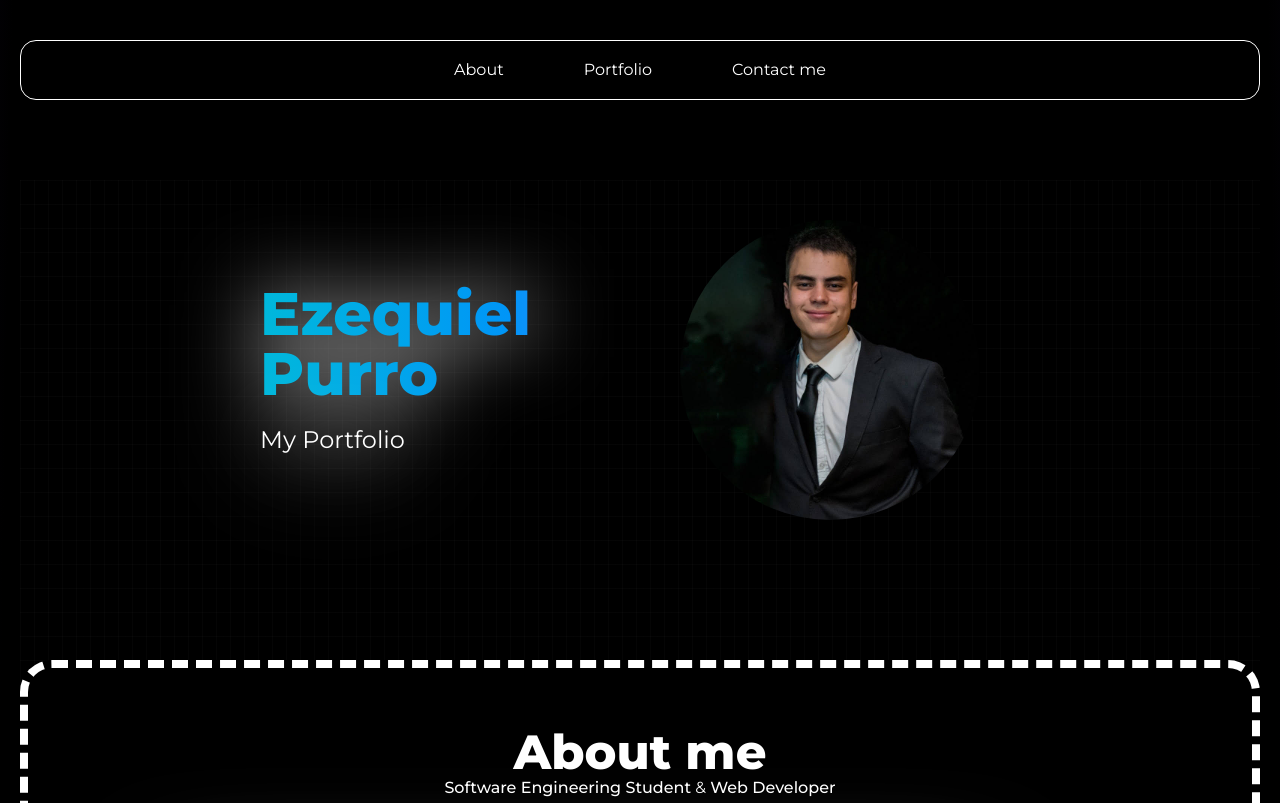
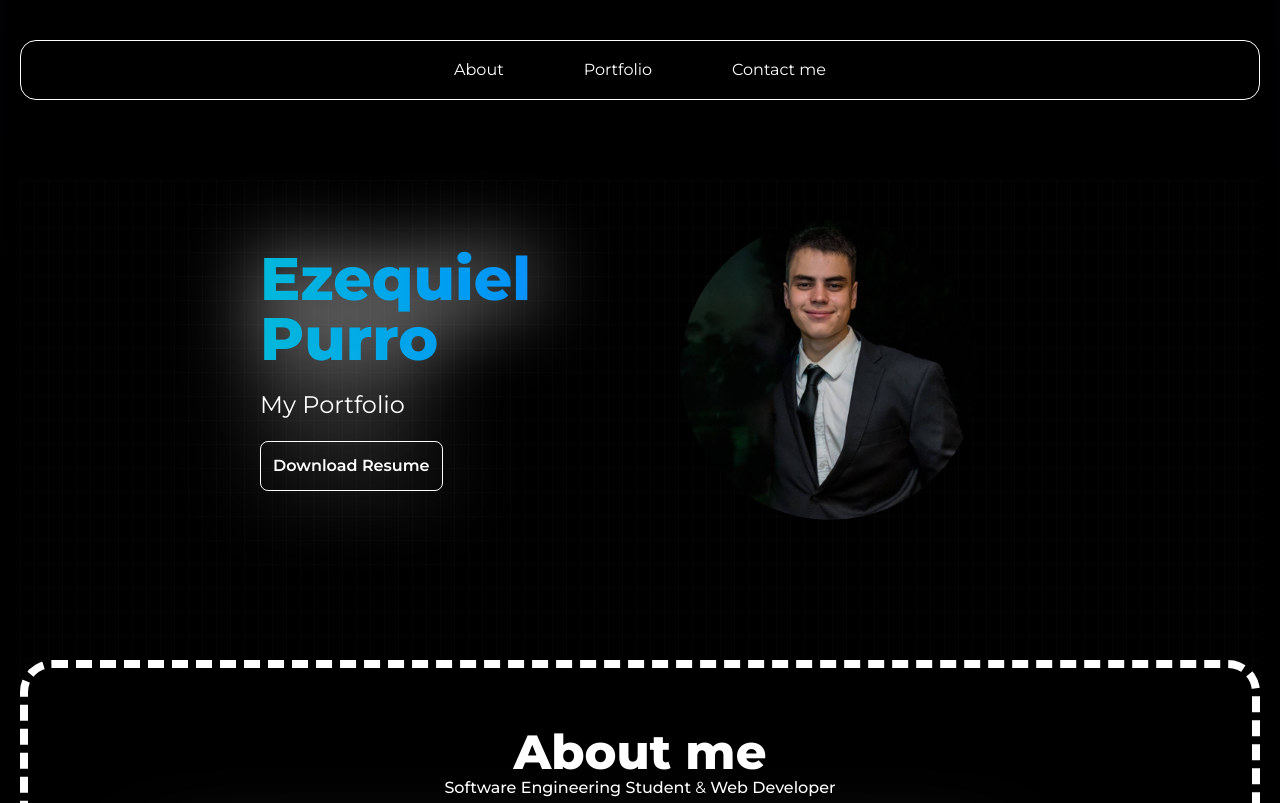
Before and after one commit to ezepurro/dev-portfolio, an Astro site: page / in a window 1280 px wide. Shown: the top 803 px of the page. Built offline with nearby package versions, Linux system fonts and the light colour scheme; Astro itself is replaced by a stand-in of ours.

Commit message:
resume added

```diff
--- a/package.json
+++ b/package.json
@@ -13,5 +13,8 @@
     "astro": "^5.3.0",
     "astro-icon": "^1.1.5",
     "tailwindcss": "^4.0.6"
+  },
+  "devDependencies": {
+    "@types/aos": "^3.0.7"
   }
 }
--- a/src/components/Welcome.astro
+++ b/src/components/Welcome.astro
@@ -6,6 +6,9 @@
             Ezequiel Purro
         </h1>
         <p class="mt-5 text-lg md:text-xl lg:text-2xl" style="filter: drop-shadow(0 0 40px rgb(255, 255, 255))">My Portfolio</p>
+        <a href="/cv.pdf" download class="mt-5 px-3 py-3 text-white border font-semibold rounded-lg shadow-md hover:bg-white hover:text-black transition duration-300 ease-in-out">
+            Download Resume
+        </a>
     </div>
 
     <div class="w-full lg:w-1/2 flex justify-center mt-15 lg:mt-0 lg:pr-50">
```
Also changed, not shown: 2 other files.
